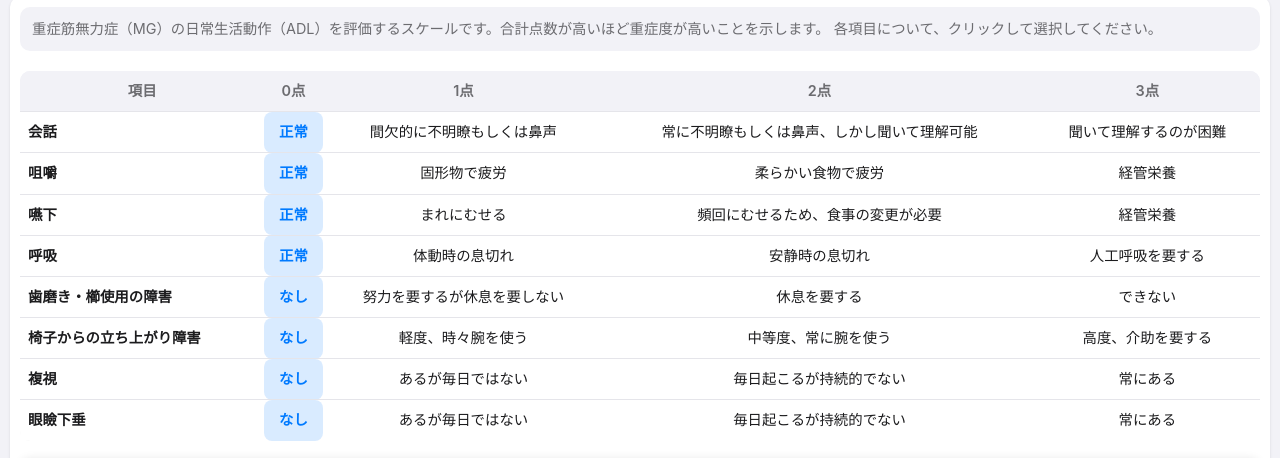
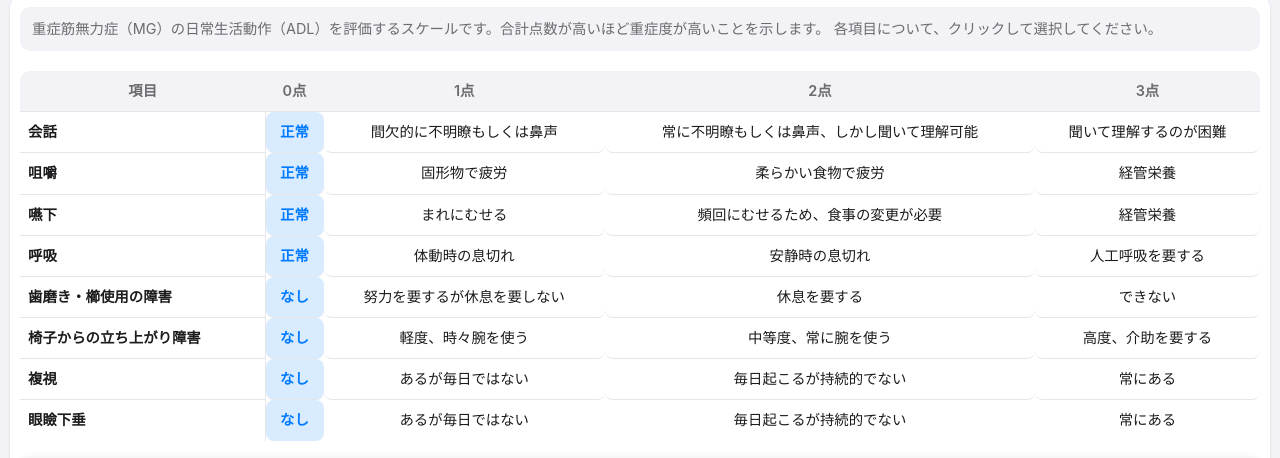
Before and after one commit to Neuroinformagician/MGscore, a plain HTML site: page index_iOS.html in a window 1280 px wide. Shown: the part 146-604 px from the top of the page. Drawn offline with Linux system fonts and the light colour scheme.

Commit message:
Update index_iOS.html

```diff
--- a/index_iOS.html
+++ b/index_iOS.html
@@ -100,32 +100,49 @@
       width: 100%;
       overflow-x: auto;
       -webkit-overflow-scrolling: touch;
-    }
-
-    /* テーブルヘッダー固定 */
-    .fixed-header {
-      position: sticky;
-      top: 0;
-      background-color: #f2f2f7;
-      z-index: 10;
-    }
-
-    /* 項目ラベル固定 */
-    .fixed-item {
-      position: sticky;
-      left: 0;
-      background-color: white;
-      z-index: 5;
-      box-shadow: 2px 0 5px rgba(0, 0, 0, 0.1);
+      position: relative;
     }
 
     table {
       width: 100%;
       min-width: 500px; /* 最小幅を設定して横スクロールを保証 */
-      border-collapse: collapse;
+      border-collapse: separate;
+      border-spacing: 0;
       margin-bottom: 20px;
       border-radius: 10px;
       overflow: hidden;
+    }
+
+    th, td {
+      padding: 10px 8px;
+      text-align: center;
+      border-bottom: 1px solid #e5e5ea;
+      font-size: 0.9rem;
+    }
+
+    th {
+      background-color: #f2f2f7;
+      font-weight: 600;
+      color: #6c6c70;
+      position: sticky;
+      top: 0;
+      z-index: 10;
+    }
+
+    tr:last-child td {
+      border-bottom: none;
+    }
+
+    .item-label {
+      font-weight: 600;
+      text-align: left;
+      color: #1c1c1e;
+      min-width: 120px;
+      position: sticky;
+      left: 0;
+      background-color: white;
+      z-index: 5;
+      border-right: 1px solid #e5e5ea;
     }
 
     th, td {
@@ -591,16 +608,10 @@
         // ADLテーブル
         const adlTable = document.getElementById('adl-table');
 
-        // ヘッダー行を固定
-        const headerRow = adlTable.querySelector('tr');
-        if (headerRow) {
-          headerRow.classList.add('fixed-header');
-        }
-
         this.adl.items.forEach((item, rowIndex) => {
           const row = document.createElement('tr');
           const itemCell = document.createElement('td');
-          itemCell.className = 'item-label fixed-item';
+          itemCell.className = 'item-label';
           itemCell.textContent = item.name;
           row.appendChild(itemCell);
 
@@ -620,16 +631,10 @@
         // MGCテーブル
         const mgcTable = document.getElementById('mgc-table');
 
-        // ヘッダー行を固定
-        const mgcHeaderRow = mgcTable.querySelector('tr');
-        if (mgcHeaderRow) {
-          mgcHeaderRow.classList.add('fixed-header');
-        }
-
         this.mgc.items.forEach((item, rowIndex) => {
           const row = document.createElement('tr');
           const itemCell = document.createElement('td');
-          itemCell.className = 'item-label fixed-item';
+          itemCell.className = 'item-label';
           itemCell.innerHTML = `${item.name}<br><span class="description">${item.description}</span>`;
           row.appendChild(itemCell);
 
```
